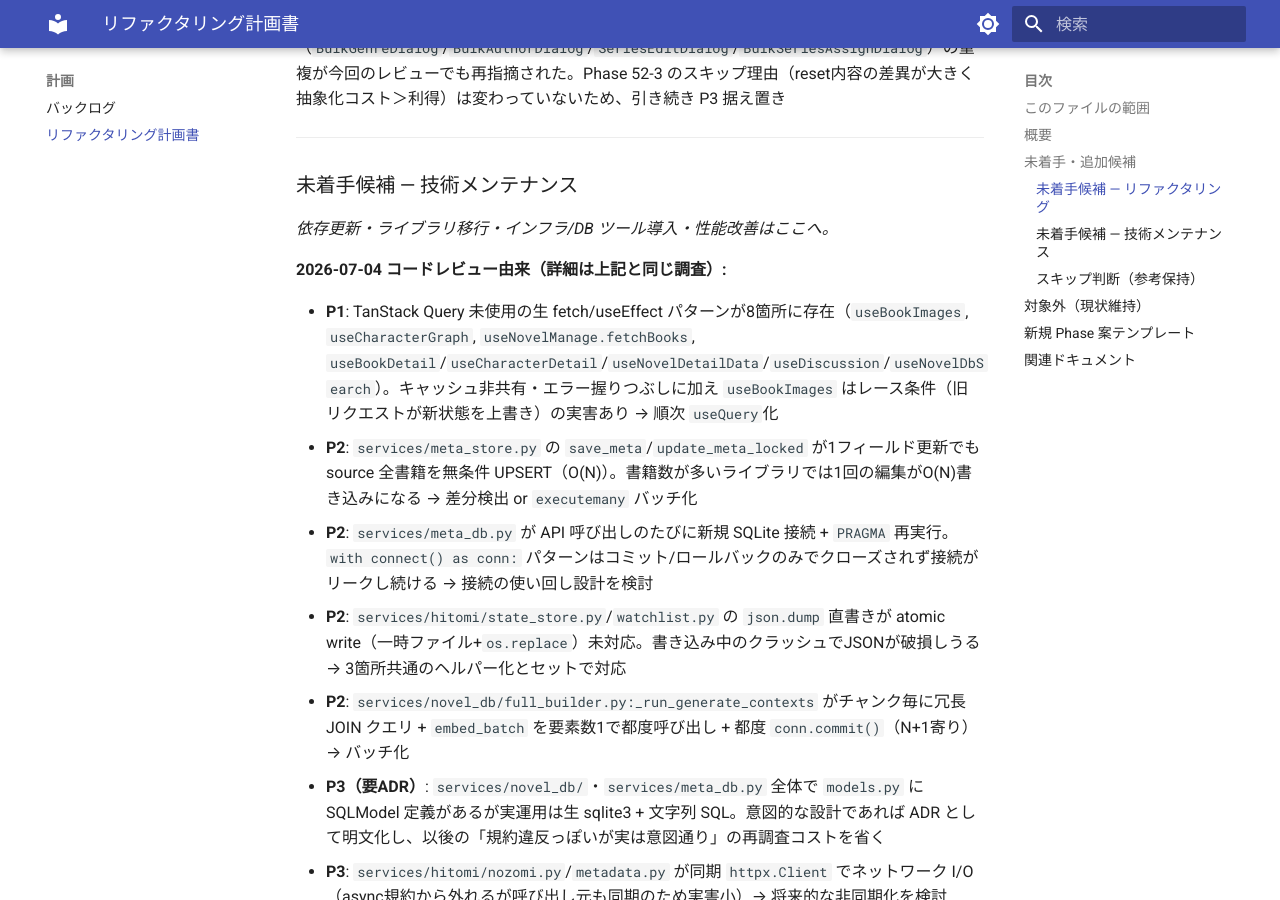
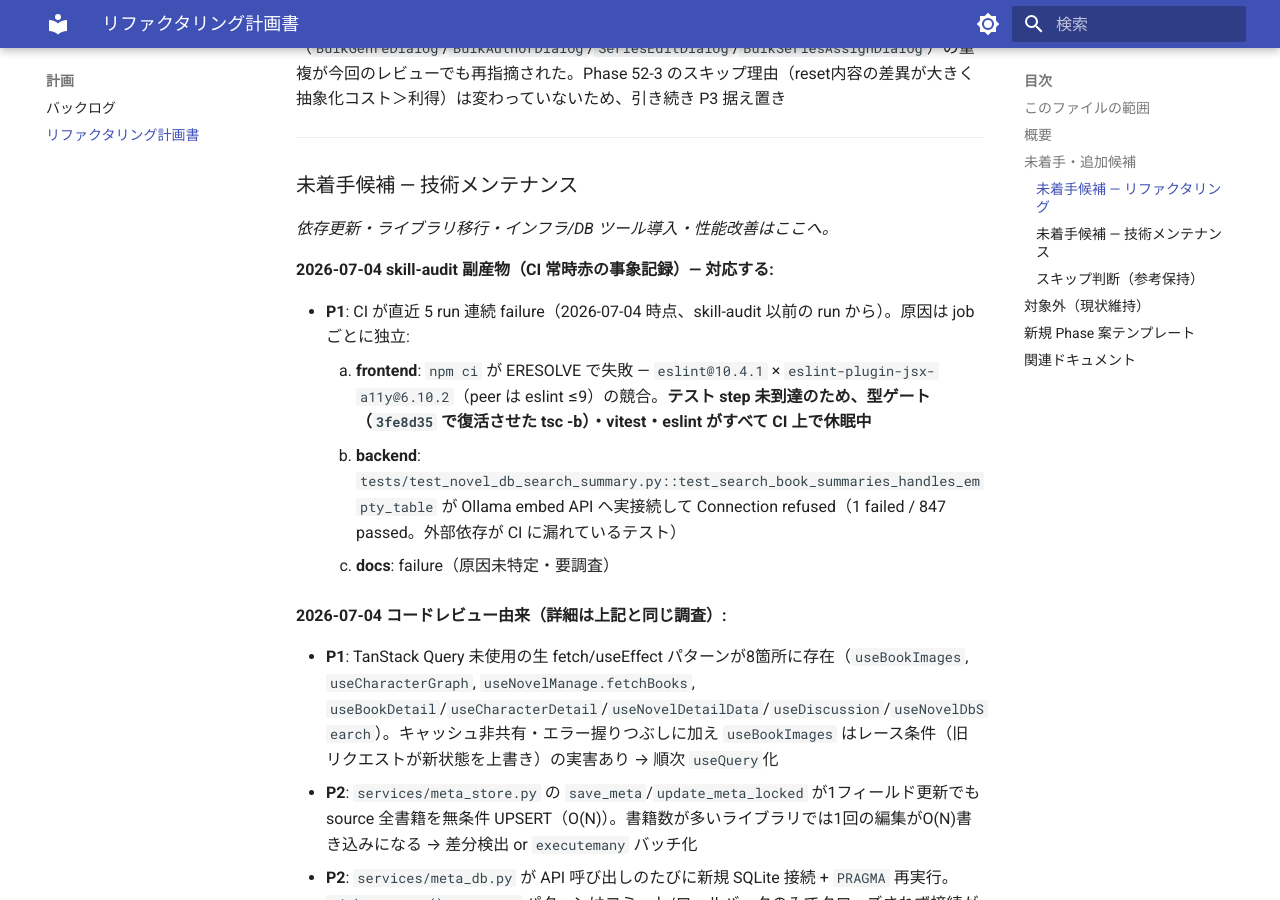
Before and after one commit to kkmmyr/Pic2PDF_Viewer, an MkDocs documentation site: the page built from docs/log/計画/リファクタリング計画書.md, in a window 1280 px wide and 900 px high, scrolled down 3262 px. Built offline with MkDocs 1.6.1 and Material for MkDocs 9.7.7, drawn with Linux system fonts in a browser that asks for light colours.

Commit message:
docs(plan): CI 常時赤の事象を記録（frontend ERESOLVE / backend Ollama 接続 / docs 未特定）
skill-audit の副産物として判明。対応は後日。

Co-Authored-By: Claude Fable 5 <noreply@anthropic.com>

```diff
--- a/docs/log/計画/リファクタリング計画書.md
+++ b/docs/log/計画/リファクタリング計画書.md
@@ -94,6 +94,13 @@ _frontend:_
 
 _依存更新・ライブラリ移行・インフラ/DB ツール導入・性能改善はここへ。_
 
+**2026-07-04 skill-audit 副産物（CI 常時赤の事象記録）— 対応する:**
+
+- **P1**: CI が直近 5 run 連続 failure（2026-07-04 時点、skill-audit 以前の run から）。原因は job ごとに独立:
+    1. **frontend**: `npm ci` が ERESOLVE で失敗 — `eslint@10.4.1` × `eslint-plugin-jsx-a11y@6.10.2`（peer は eslint ≤9）の競合。**テスト step 未到達のため、型ゲート（`3fe8d35` で復活させた tsc -b）・vitest・eslint がすべて CI 上で休眠中**
+    2. **backend**: `tests/test_novel_db_search_summary.py::test_search_book_summaries_handles_empty_table` が Ollama embed API へ実接続して Connection refused（1 failed / 847 passed。外部依存が CI に漏れているテスト）
+    3. **docs**: failure（原因未特定・要調査）
+
 **2026-07-04 コードレビュー由来（詳細は上記と同じ調査）:**
 
 - **P1**: TanStack Query 未使用の生 fetch/useEffect パターンが8箇所に存在（`useBookImages`, `useCharacterGraph`, `useNovelManage.fetchBooks`, `useBookDetail`/`useCharacterDetail`/`useNovelDetailData`/`useDiscussion`/`useNovelDbSearch`）。キャッシュ非共有・エラー握りつぶしに加え `useBookImages` はレース条件（旧リクエストが新状態を上書き）の実害あり → 順次 `useQuery`化
```
